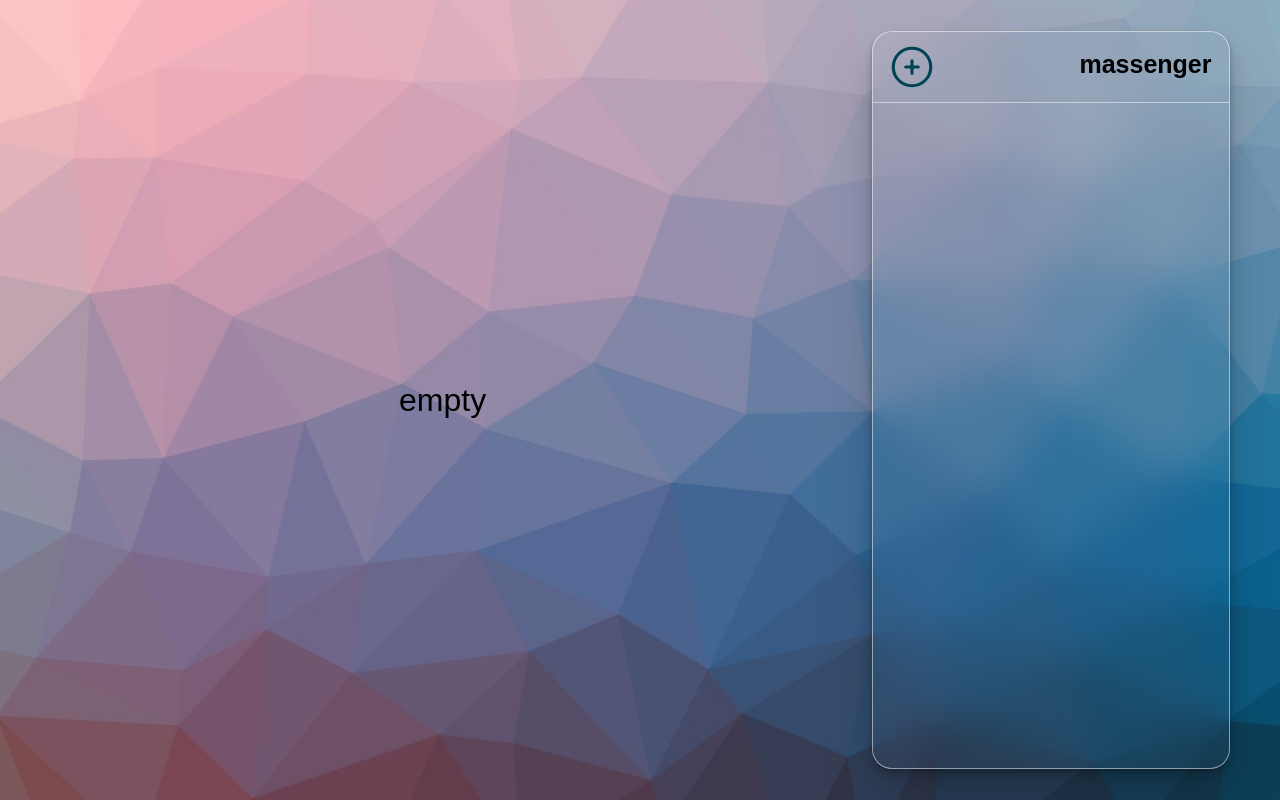
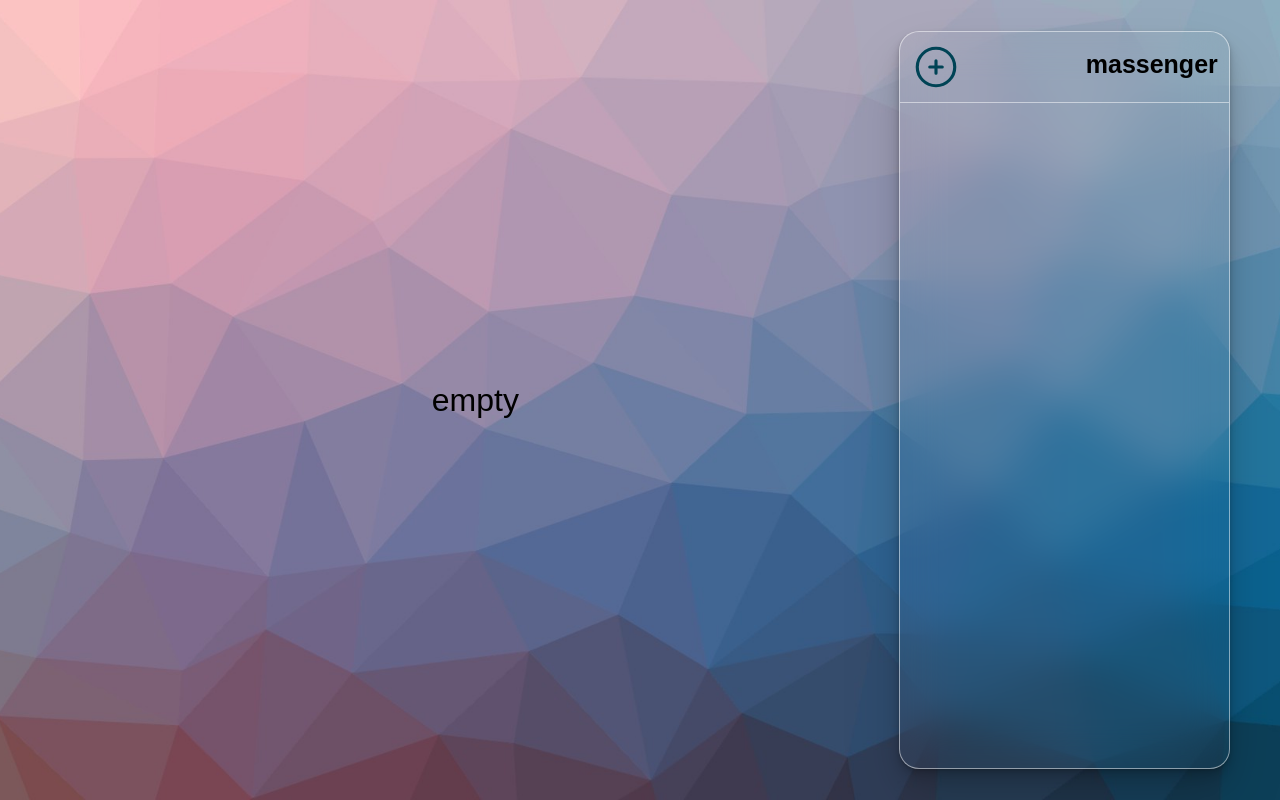
Before and after one commit to mobintahmasbi/chatroom-farawin, a website: page src/Views/Pages/chatroom.html in a window 1280 px wide. Drawn offline with Linux system fonts and the light colour scheme; files that its build step writes are made by us from their sources; files whose address does not match are found by name; a web font is replaced by a local one.

Commit message:
edit class starter

```diff
--- a/src/Views/assets/css/style-chatroom.css
+++ b/src/Views/assets/css/style-chatroom.css
@@ -277,6 +277,9 @@
     /* overflow-y: auto; */
 }
 .starter{
+    margin: 40px 11px 40px 50px;
+    padding: 25px;
+    border-radius: 20px;
     width: 76%;
     display: flex;
     justify-content: center;
```
